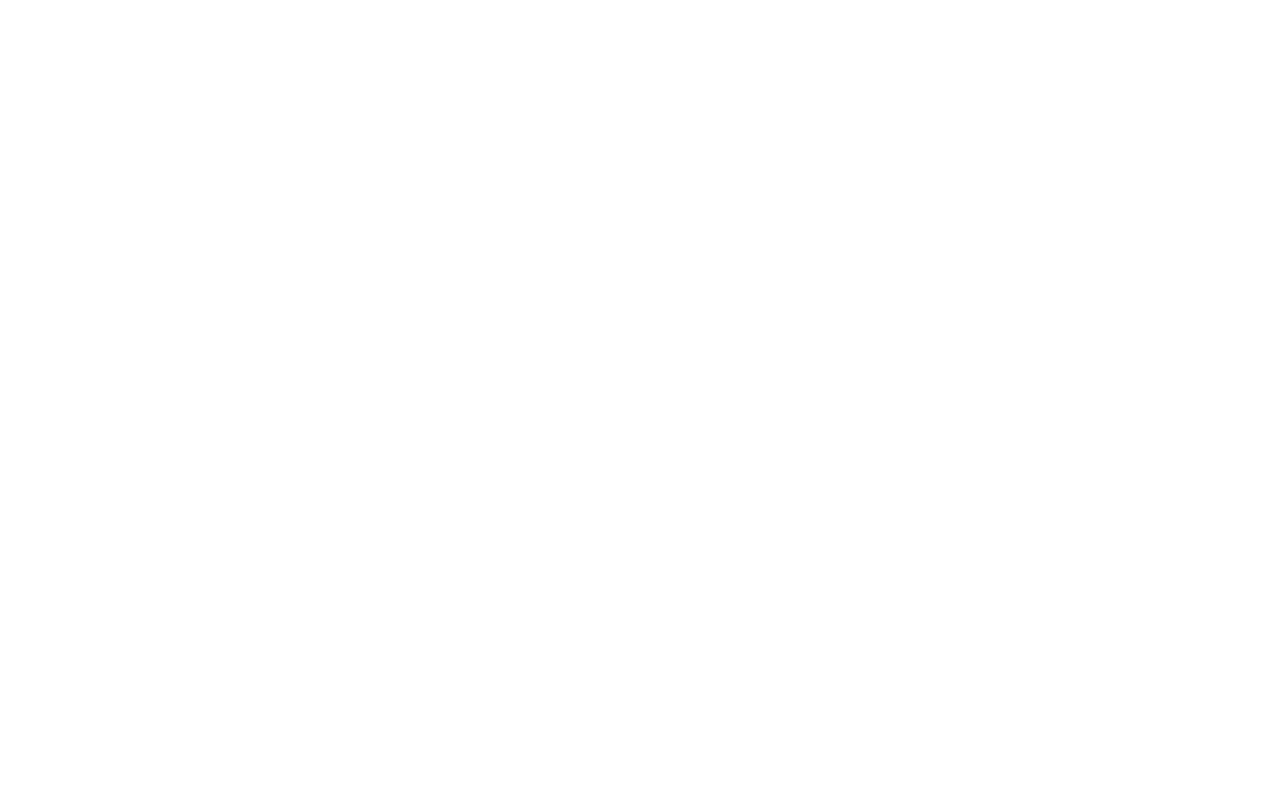
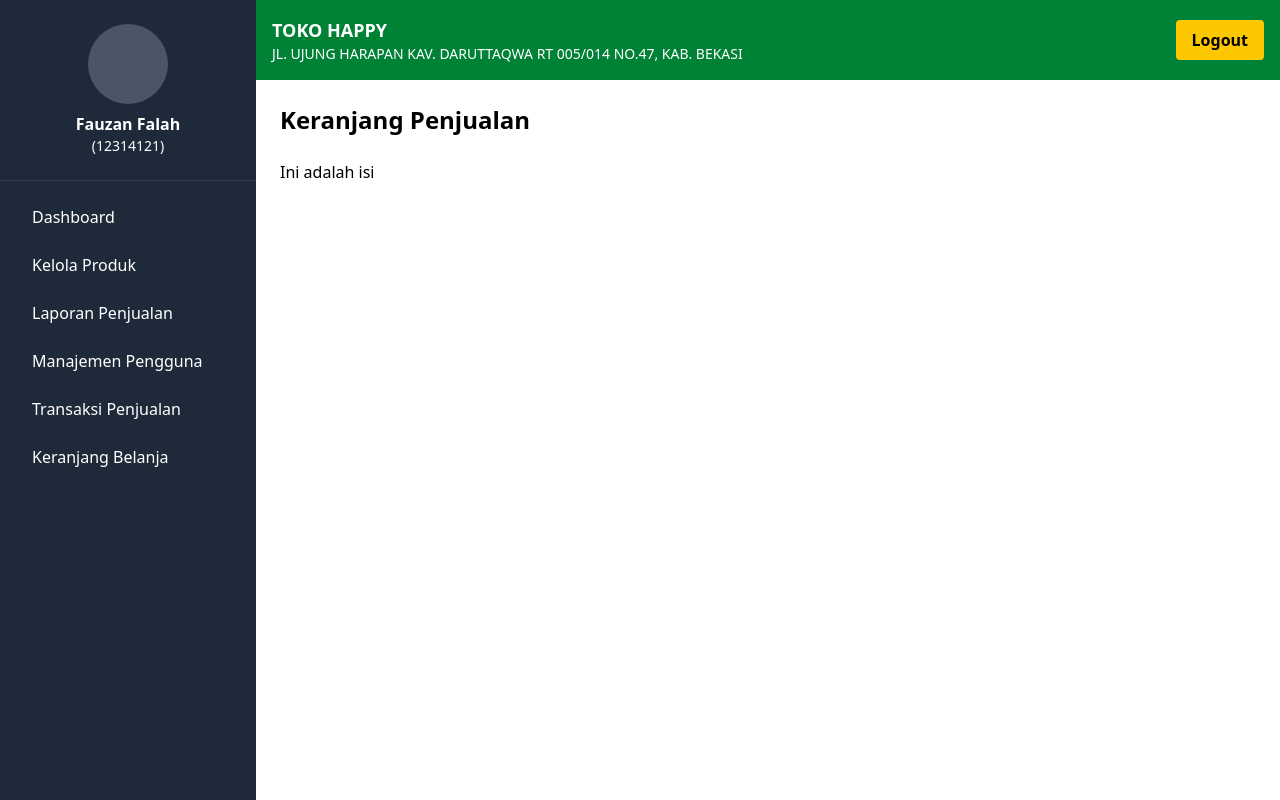
Before and after one commit to Opjasson/toko_happy, a React (Vite) app in the folder restoPremier/: page / in a window 1280 px wide. Built offline with nearby package versions, Linux system fonts and the light colour scheme.

Commit message:
frontend : setting mainlayout

```diff
--- a/restoPremier/src/Components/Organism/Navbar.jsx
+++ /dev/null
@@ -1,35 +0,0 @@
-import { memo } from "react";
-import { RiFlowerLine } from "react-icons/ri";
-
-const Navbar = memo(function () {
-    return (
-        <nav className="p-3 px-10 w-full flex justify-between bg-white items-center">
-            <div className="flex items-center gap-5 justify-center">
-                <h1 className="text-2xl 2xl:text-3xl font-bold">MyRekap</h1>
-                <b className="flex items-center text-sm gap-1 font-semibold 2xl:text-xl">
-                    <RiFlowerLine />
-                    <span>Karangan Bunga Anda</span>
-                </b>
-            </div>
-
-            <div className=" flex gap-1 items-center cursor-default">
-                <div className="flex flex-col items-center">
-                    <div className="text-lg font-nunito leading-none">
-                        jarwo
-                    </div>
-                    <div
-                        className={`text-sm relative font-semibold capitalize tracking-wide px-3 rounded-lg bg-opacity-40 ${"text-blue-600 bg-blue-300"}`}>
-                        admin
-                    </div>
-                </div>
-                <img
-                    src="/assets/images/profile.jpg"
-                    alt="Profile"
-                    className="w-14 h-14 rounded-full"
-                />
-            </div>
-        </nav>
-    );
-});
-
-export default Navbar;
--- a/restoPremier/src/Components/Templates/MainLayout.jsx
+++ b/restoPremier/src/Components/Templates/MainLayout.jsx
@@ -17,20 +17,35 @@
                         className="block px-4 py-2 hover:bg-gray-700 rounded">
                         Dashboard
                     </a>
+
                     <a
                         href="#"
                         className="block px-4 py-2 hover:bg-gray-700 rounded">
-                        Master
+                        Kelola Produk
                     </a>
+
                     <a
                         href="#"
                         className="block px-4 py-2 hover:bg-gray-700 rounded">
-                        Transaksi
+                        Laporan Penjualan
                     </a>
+
                     <a
                         href="#"
                         className="block px-4 py-2 hover:bg-gray-700 rounded">
-                        Setting
+                        Manajemen Pengguna
+                    </a>
+
+                    <a
+                        href="#"
+                        className="block px-4 py-2 hover:bg-gray-700 rounded">
+                        Transaksi Penjualan
+                    </a>
+
+                    <a
+                        href="#"
+                        className="block px-4 py-2 hover:bg-gray-700 rounded">
+                        Keranjang Belanja
                     </a>
                 </nav>
             </aside>
@@ -39,13 +54,13 @@
                 {/* Navbar */}
                 <header className="bg-green-700 text-white p-4 flex justify-between items-center">
                     <div className="text-lg font-bold">
-                        CV DARUTTAQWA
+                        TOKO HAPPY
                         <span className="block text-sm font-normal">
                             JL. UJUNG HARAPAN KAV. DARUTTAQWA RT 005/014 NO.47,
                             KAB. BEKASI
                         </span>
                     </div>
-                    <button className="bg-yellow-400 px-4 py-2 text-black font-bold rounded">
+                    <button className="bg-yellow-400 px-4 py-2 text-black font-bold rounded cursor-pointer hover:bg-yellow-500">
                         Logout
                     </button>
                 </header>
--- a/restoPremier/src/Pages/Dashboard.jsx
+++ b/restoPremier/src/Pages/Dashboard.jsx
@@ -1,10 +1,13 @@
 import React from 'react'
+import MainLayout from '../Components/Templates/MainLayout'
 
 const Dashboard = () => {
   return (
-    <div>
-
-    </div>
+    <MainLayout>
+      <div>
+        Ini adalah isi
+      </div>
+    </MainLayout>
   )
 }
 
```
Also changed, not shown: restoPremier/src/Components/Organism/Sidebar.jsx (deleted).
